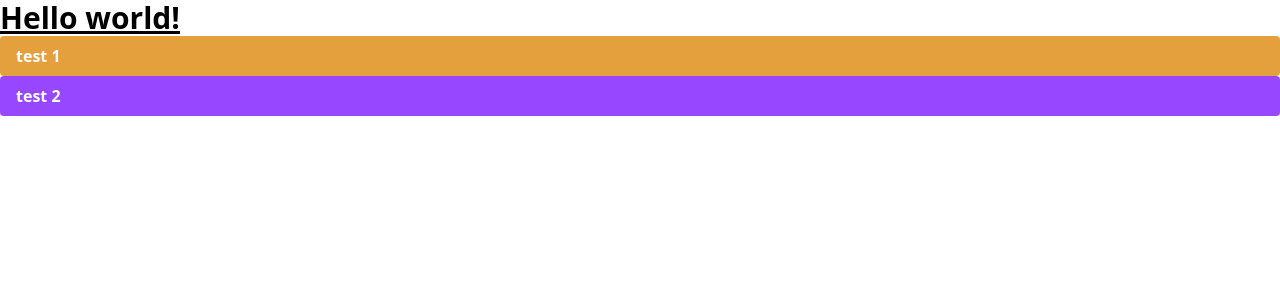
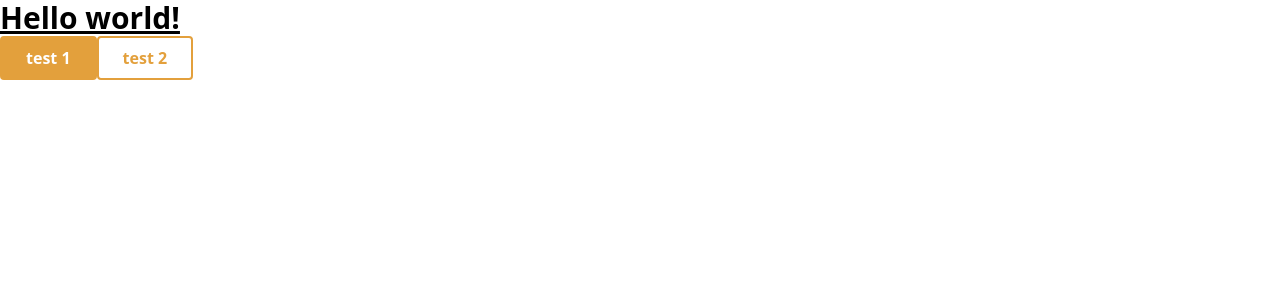
Before and after one commit to LarsAssen/portfolio-lars, a Next.js app: page / in a window 1280 px wide. Shown: the top 300 px of the page. Built offline with nearby package versions, Linux system fonts and the light colour scheme.

Commit message:
fixed style buttons

```diff
--- a/components/atoms/Button.tsx
+++ b/components/atoms/Button.tsx
@@ -6,13 +6,13 @@ import { ComponentType } from "@/Enums/componentType"
 const Button:React.FC<{model: ButtonModel}> = ({model}) => {
   var style = ""
   if(model.type === ComponentType.Primary){
-    style = "bg-primary text-white font-bold py-2 px-4 rounded cursor-not-allowed"
+    style = "bg-primary text-white py-2 px-6 rounded font-bold cursor-not-allowed border-2 border-primary"
   }else if(model.type === ComponentType.Secondary){
-    style = "bg-secondary text-white font-bold py-2 px-4 rounded cursor-not-allowed"
+    style = "text-primary border-2 border-primary font-bold py-2 px-6 rounded cursor-not-allowed"
   }
 
   return (
-    <Link href={model.link}><div className={style}>{model.text}</div></Link>
+    <Link href={model.link}><button className={style}>{model.text}</button></Link>
   )
 }
 
```
